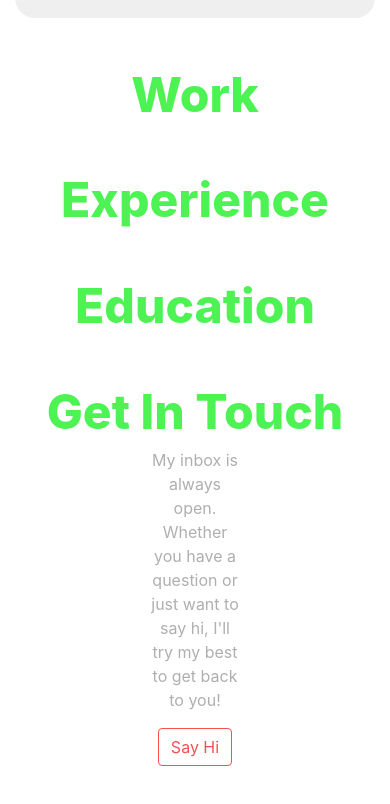
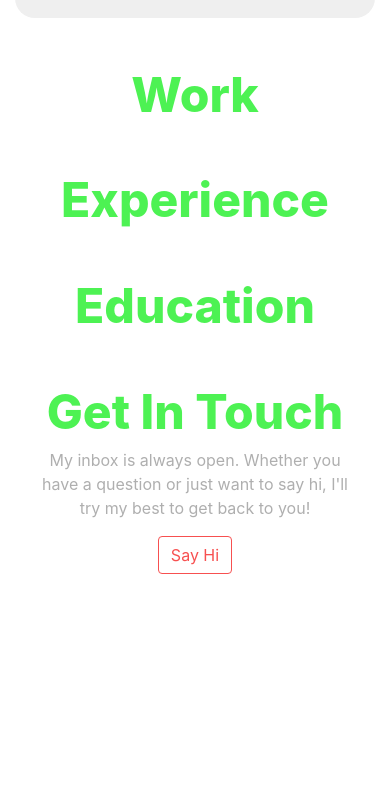
Before and after one commit to Aishwant/portfolio, a plain HTML site: page index.html in a window 390 px wide. Shown: the part 1069-1873 px from the top of the page. After the commit the page ends 1691 px from the top, so only its background shows below. Drawn offline with nearby package versions, Linux system fonts and the light colour scheme.

Commit message:
Fixed the css for width in get in touch

```diff
--- a/css/main.css
+++ b/css/main.css
@@ -153,6 +153,11 @@ a, a:visited{
     color: rgb(247, 80, 80);
 }
 
+.contact-sub{
+    width: 25%;
+    margin: auto;
+}
+
 .btn:hover{
     background-color: rgb(247, 80, 80);
     color: #fff;
@@ -190,4 +195,9 @@ a, a:visited{
         margin-top: 0.9em;
         /* margin-right: 0.75rem; */
     }
+    .contact-sub{
+        width: 90%;
+        margin: auto;
+    }
+
 }
--- a/index.html
+++ b/index.html
@@ -103,8 +103,8 @@
     <section id="contact-me" class="mt-5 mb-5">
         <div class="container">
             <h1 class="headings text-center">Get In Touch</h1>
-            <div class="w-25 text-center" style="margin: auto;">
-                My inbox is always open. Whether you have a question or just want to say hi, I'll try my best to get back to you!
+            <div class="contact-sub text-center">
+                My inbox is always open. Whether you have a question or just want to say hi, I'll try my best to get back to you!<br />
                 <a class="btn mt-3" href="mailto:aishwantg@gmail.com">Say Hi</a>
             </div>
         </div>
```
